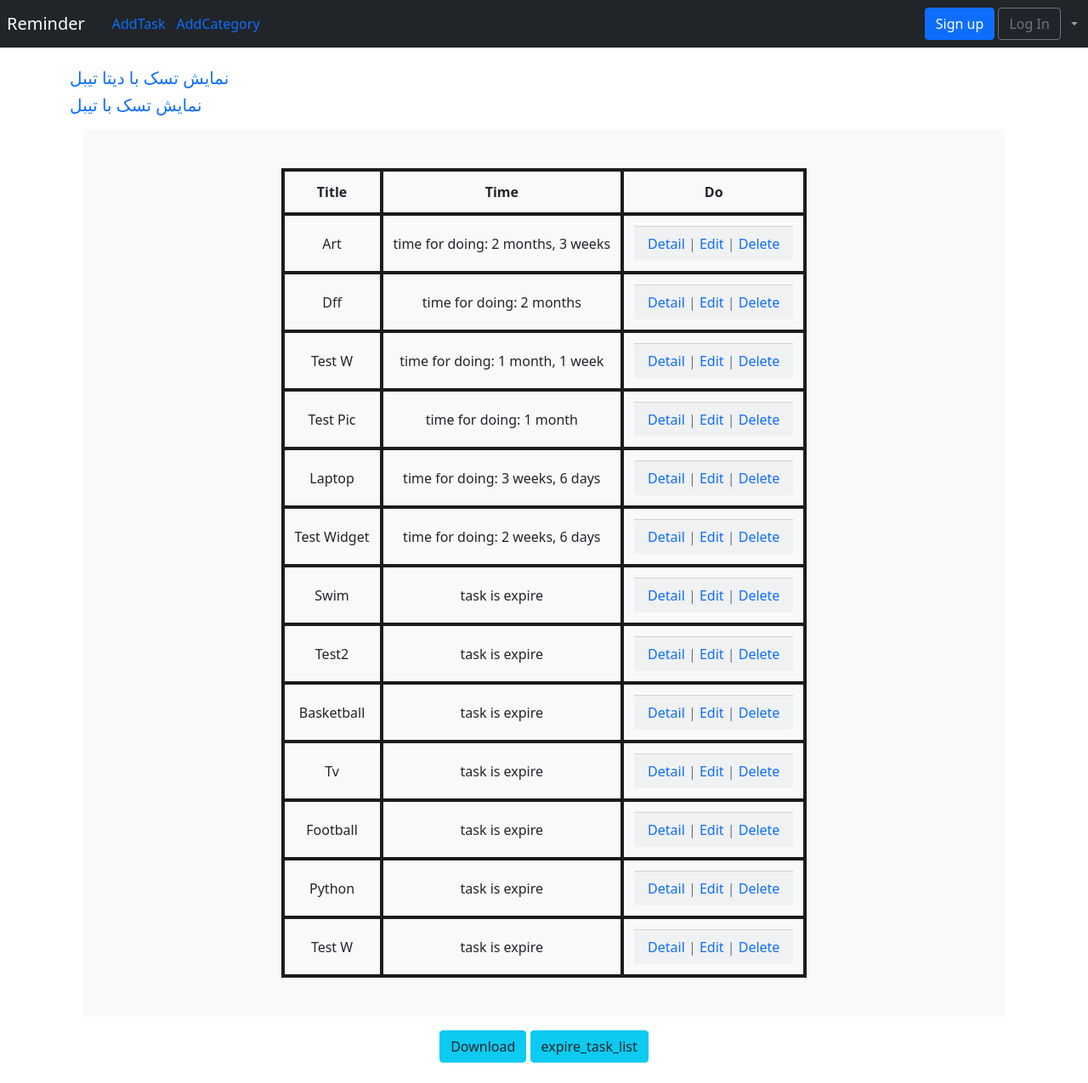
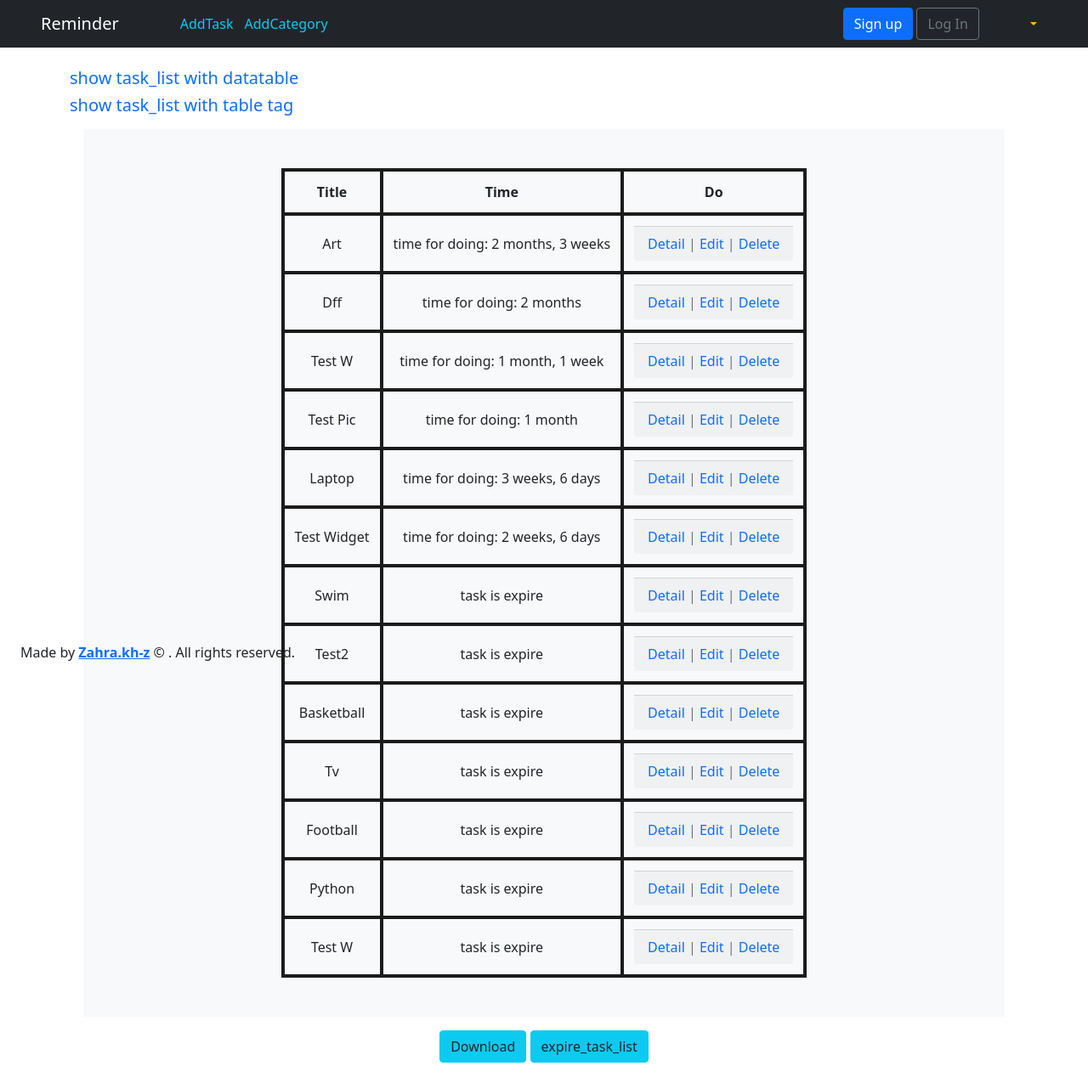
Before and after one commit to zahra-kh-z/Reminder, a Django app: page /task/ in a window 1280 px wide. Shown: the whole page at 85% size. Run offline with Django 3.2, Linux system fonts and the light colour scheme; data comes from the database, SQL or seed files in the repository; both versions use the stored data as it was after the commit; some libraries are stand-ins or nearby versions.

Commit message:
add footer

```diff
--- a/templates/base.html
+++ b/templates/base.html
@@ -27,11 +27,11 @@
 </head>
     <body>
         <nav class="navbar navbar-expand-md navbar-dark bg-dark mb-4">
-                <a class="navbar-brand mx-2" href="{% url 'home' %}">Reminder</a>
+                <a class="navbar-brand mx-5" href="{% url 'home' %}">Reminder</a>
 {#                    {% if user.is_authenticated %}#}
                         <ul class="navbar-nav mr-auto px-4">
-                            <li class="nav-item "><a class="text-decoration-none" href="{% url 'task_new' %}">AddTask</a> | </li>
-                            <li class="nav-item"><a class="text-decoration-none" href="{% url 'category_new' %}">AddCategory</a></li>
+                            <li class="nav-item"><a class="text-decoration-none text-info" href="{% url 'task_new' %}">AddTask</a> | </li>
+                            <li class="nav-item"><a class="text-decoration-none text-info" href="{% url 'category_new' %}">AddCategory</a></li>
                         </ul>
 {#                    {% endif %}#}
 
@@ -44,9 +44,9 @@
             <div class="collapse navbar-collapse" id="navbarCollapse" dir="rtl">
 
 {#                {% if user.is_authenticated %}#}
-                    <ul class="navbar-nav ml-auto  ">
+                    <ul class="navbar-nav ml-auto mx-5 " >
                         <li class="nav-item dropdown">
-                          <a class="nav-link dropdown-toggle" href="#" id="userMenu"
+                          <a class="nav-link dropdown-toggle text-warning" href="#" id="userMenu"
                              role="button" data-bs-toggle="dropdown" aria-expanded="false">
                               {{ user.username }}
                           </a>
@@ -89,5 +89,13 @@
         <script src="https://cdn.jsdelivr.net/npm/@popperjs/core@2.9.2/dist/umd/popper.min.js" integrity="sha384-IQsoLXl5PILFhosVNubq5LC7Qb9DXgDA9i+tQ8Zj3iwWAwPtgFTxbJ8NT4GN1R8p" crossorigin="anonymous"></script>
          <script src="https://cdn.jsdelivr.net/npm/bootstrap@5.0.2/dist/js/bootstrap.min.js" integrity="sha384-cVKIPhGWiC2Al4u+LWgxfKTRIcfu0JTxR+EQDz/bgldoEyl4H0zUF0QKbrJ0EcQF" crossorigin="anonymous"></script>
 
+
+    <footer>
+        <div class="text-center px-4" style="position: fixed;bottom: 20px;">
+            Made by
+            <strong><a href="https://github.com/zahra-kh-z" target="_blank">Zahra.kh-z</a></strong>
+            © . All rights reserved.
+        </div>
+    </footer>
     </body>
 </html>
--- a/templates/datatable.html
+++ b/templates/datatable.html
@@ -67,8 +67,8 @@
     </nav>
 
 <div class="container" style="border-collapse:collapse; margin: 30px auto; max-width: 50% ">
-    <h5><a class="text-decoration-none" href={% url 'task_datatable' %}>نمایش تسک با دیتا تیبل</a></h5>
-<h5><a class="text-decoration-none" href="{% url 'task_list' %}">نمایش تسک با تیبل</a></h5>
+    <h5><a class="text-decoration-none" href={% url 'task_datatable' %}>show task_list with datatable</a></h5>
+<h5><a class="text-decoration-none" href="{% url 'task_list' %}">show task_list with table tag</a></h5>
 <br>
 
 <table id="example" class="display" >
--- a/templates/task_list.html
+++ b/templates/task_list.html
@@ -3,8 +3,8 @@
 {% block content %}
 {% load static %}
     <link rel="stylesheet" href={% static 'css/task_list.css' %}>
-    <h5><a class="text-decoration-none" href={% url 'task_datatable' %}>نمایش تسک با دیتا تیبل</a></h5>
-    <h5><a class="text-decoration-none" href="{% url 'task_list' %}">نمایش تسک با تیبل</a></h5>
+    <h5><a class="text-decoration-none" href={% url 'task_datatable' %}>show task_list with datatable</a></h5>
+    <h5><a class="text-decoration-none" href="{% url 'task_list' %}">show task_list with table tag</a></h5>
         <section class="bg-light p-3 m-3 text-center">
         <table style="border-collapse:collapse; margin: 30px auto ">
         <thead>
```
Also changed, not shown: README.md, db.sqlite3, medias/TODO.JPG.
